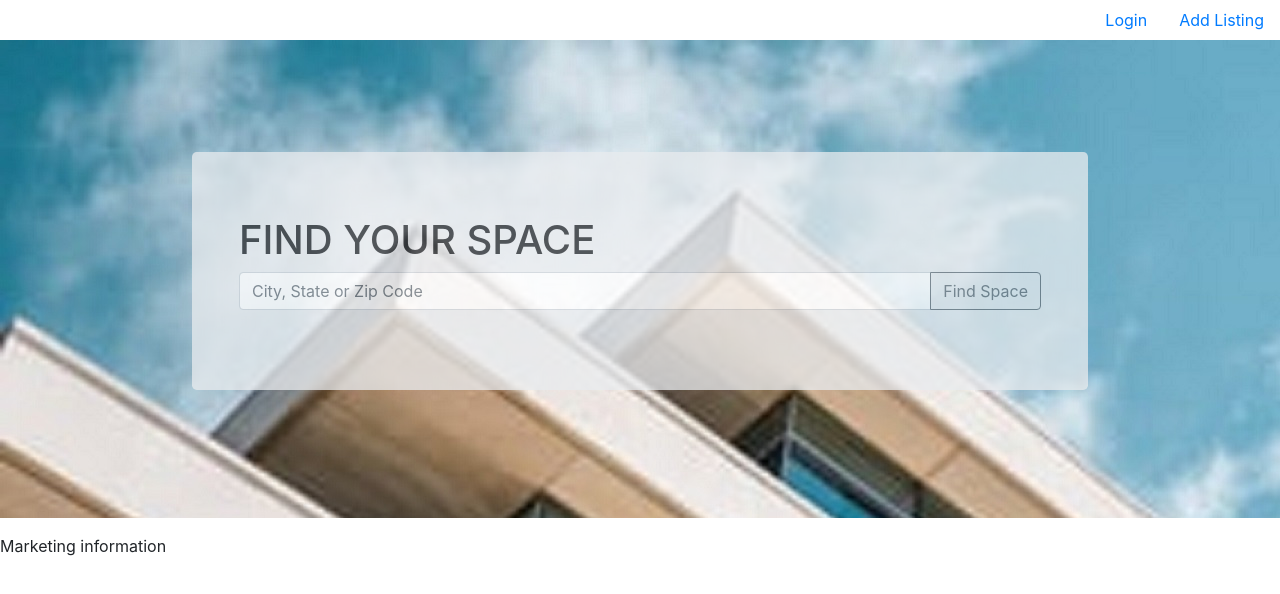
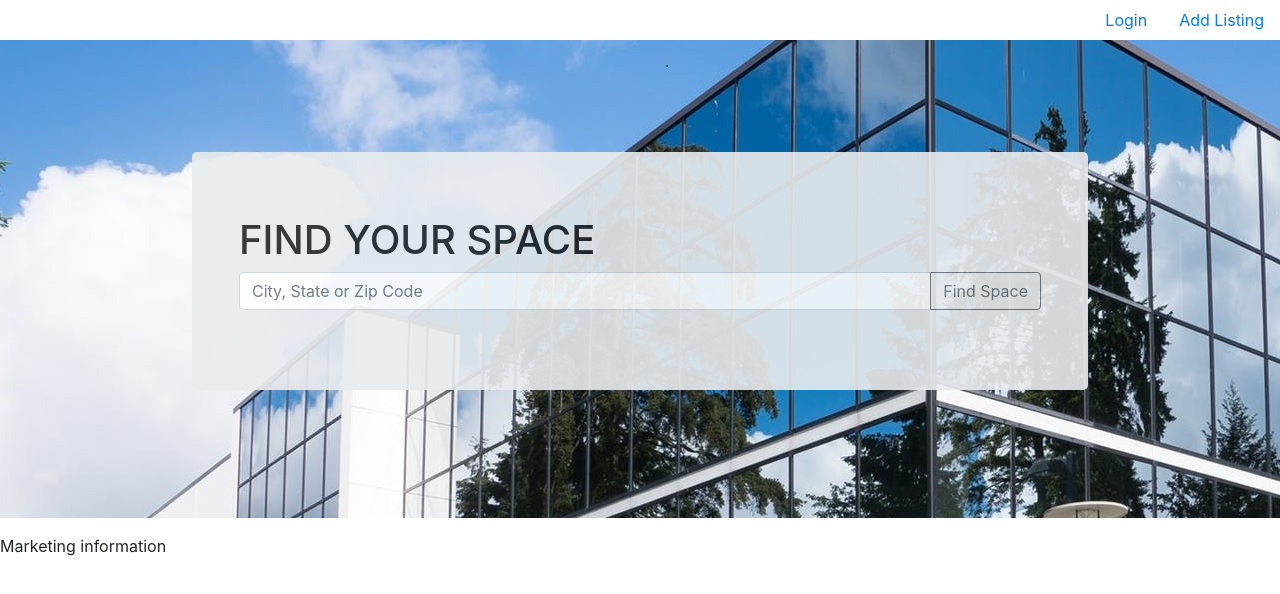
Before and after one commit to nancy134/realty-app, a React (Create React App) app: page / in a window 1280 px wide. Shown: the top 594 px of the page. Built offline with nearby package versions, Linux system fonts and the light colour scheme.

Commit message:
update image

```diff
--- a/src/App.css
+++ b/src/App.css
@@ -2,7 +2,7 @@
   background: url("/office.jpg");
 }
 .jtron{
-    opacity: 75%;
+    opacity: 90%;
     margin-left: 15%;
     margin-right: 15%
 }
```
Also changed, not shown: public/office.jpg, src/App.js (indentation only).
